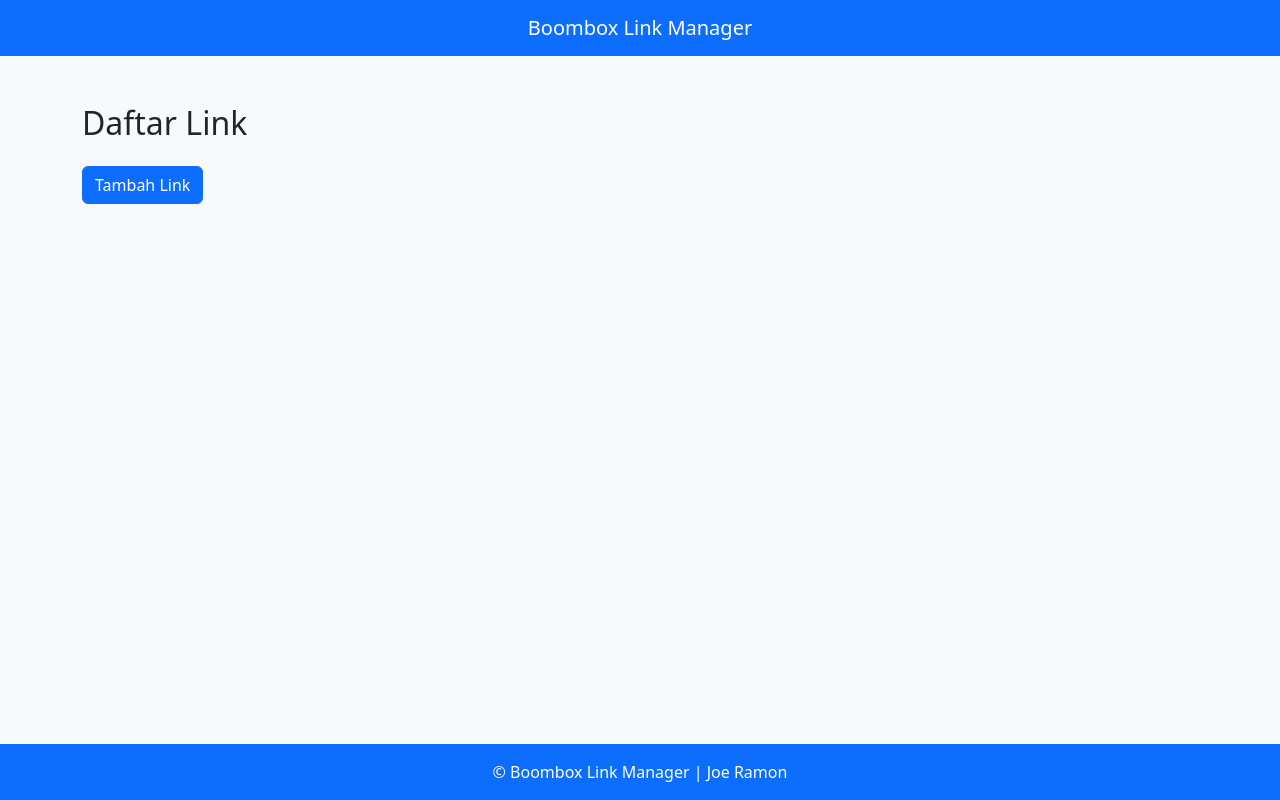
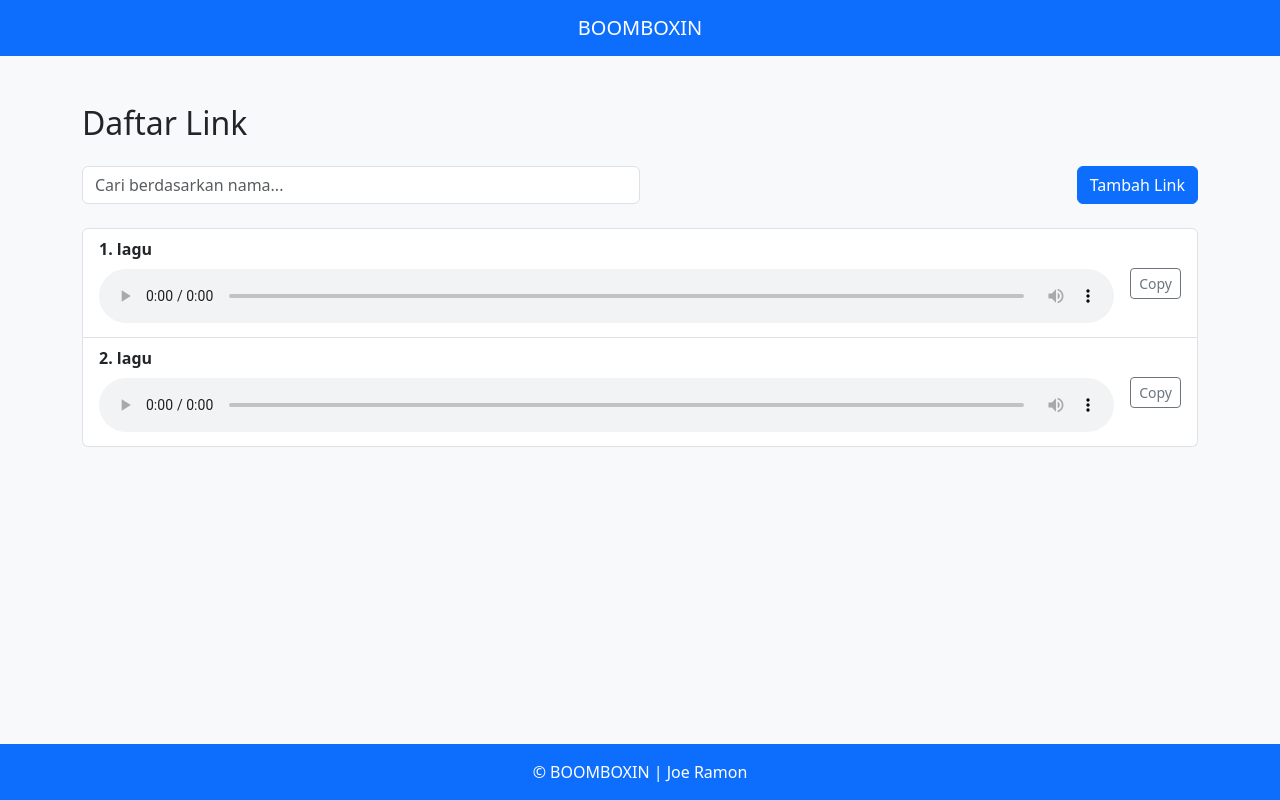
Before and after one commit to rylieo/boomboxaja, a PHP site: page / in a window 1280 px wide. Run offline with PHP 8.4, Linux system fonts and the light colour scheme.

Commit message:
add new fitur

```diff
--- a/add.php
+++ b/add.php
@@ -64,7 +64,7 @@ $showError = isset($_GET['error']) && $_GET['error'] == 1;
         <!-- Header -->
         <nav class="navbar navbar-expand-lg navbar-dark bg-primary sticky-header">
             <div class="container justify-content-center">
-                <span class="navbar-brand mx-auto text-center w-100">Boombox Link Manager</span>
+                <span class="navbar-brand mx-auto text-center w-100">BOOMBOXIN</span>
             </div>
         </nav>
 
@@ -96,7 +96,7 @@ $showError = isset($_GET['error']) && $_GET['error'] == 1;
 
         <!-- Footer -->
         <footer class="text-center py-3 mt-auto">
-            &copy; Boombox Link Manager | Joe Ramon
+            &copy; BOOMBOXIN | Joe Ramon
         </footer>
     </div>
 
--- a/index.php
+++ b/index.php
@@ -3,11 +3,11 @@ $links = file_exists('links.json') ? json_decode(file_get_contents('links.json')
 $showSuccessAlert = isset($_GET['success']) && $_GET['success'] == 1;
 ?>
 <!DOCTYPE html>
-<html>
+<html lang="id">
 
 <head>
-    <title>Daftar Link</title>
     <meta charset="UTF-8">
+    <title>Boombox Link Manager</title>
     <link href="https://cdn.jsdelivr.net/npm/bootstrap@5.3.0/dist/css/bootstrap.min.css" rel="stylesheet">
     <style>
         body,
@@ -41,12 +41,22 @@ $showSuccessAlert = isset($_GET['success']) && $_GET['success'] == 1;
             justify-content: space-between;
             align-items: center;
             gap: 1rem;
+            flex-wrap: wrap;
+        }
+
+        .audio-player {
+            margin-top: 0.5rem;
+            width: 100%;
         }
 
         @media (max-width: 576px) {
             .link-row {
                 flex-direction: column;
                 align-items: flex-start;
+            }
+
+            .audio-player {
+                width: 100%;
             }
         }
 
@@ -59,14 +69,14 @@ $showSuccessAlert = isset($_GET['success']) && $_GET['success'] == 1;
 <body class="bg-light">
     <div class="wrapper">
 
-        <!-- Header -->
+        <!-- Navbar -->
         <nav class="navbar navbar-expand-lg navbar-dark bg-primary sticky-header">
             <div class="container justify-content-center">
-                <span class="navbar-brand mx-auto text-center w-100">Boombox Link Manager</span>
+                <span class="navbar-brand mx-auto w-100 text-center">BOOMBOXIN</span>
             </div>
         </nav>
 
-        <!-- Alert -->
+        <!-- Alerts -->
         <?php if ($showSuccessAlert): ?>
             <div id="successAlert" class="alert alert-success text-center m-0 rounded-0" role="alert">
                 ✅ Link berhasil ditambahkan!
@@ -79,16 +89,27 @@ $showSuccessAlert = isset($_GET['success']) && $_GET['success'] == 1;
         <!-- Content -->
         <div class="container content pt-5 pb-4">
             <h2 class="mb-4">Daftar Link</h2>
-            <a href="add.php" class="btn btn-primary mb-4">Tambah Link</a>
-            <div class="list-group">
+
+            <!-- Baris tombol tambah dan pencarian -->
+            <div class="d-flex flex-wrap justify-content-between align-items-center mb-4 gap-2">
+                <input type="text" id="searchInput" class="form-control w-50" placeholder="Cari berdasarkan nama...">
+                <a href="add.php" class="btn btn-primary">Tambah Link</a>
+            </div>
+
+            <div class="list-group" id="linkList">
+                <?php $i = 1; ?>
                 <?php foreach ($links as $index => $link): ?>
-                    <div class="list-group-item">
+                    <div class="list-group-item link-item">
                         <div class="link-row">
-                            <div><strong><?= ($index + 1) ?>. <?= strtolower(htmlspecialchars($link['name'])) ?></strong></div>
+                            <div class="flex-grow-1">
+                                <strong class="link-name"><?= $i++ ?>. <?= strtolower(htmlspecialchars($link['name'])) ?></strong>
+                                <audio class="audio-player mt-2" controls>
+                                    <source src="<?= htmlspecialchars($link['url']) ?>" type="audio/mpeg">
+                                    Browser Anda tidak mendukung audio tag.
+                                </audio>
+                            </div>
                             <div>
-                                <button class="btn btn-outline-secondary btn-sm copy-btn" data-url="<?= htmlspecialchars($link['url']) ?>">
-                                    Copy Link
-                                </button>
+                                <button class="btn btn-outline-secondary btn-sm copy-btn" data-url="<?= htmlspecialchars($link['url']) ?>">Copy</button>
                             </div>
                         </div>
                     </div>
@@ -98,33 +119,41 @@ $showSuccessAlert = isset($_GET['success']) && $_GET['success'] == 1;
 
         <!-- Footer -->
         <footer class="text-center py-3 mt-auto">
-            &copy; Boombox Link Manager | Joe Ramon
+            &copy; BOOMBOXIN | Joe Ramon
         </footer>
-
     </div>
 
-    <!-- Script -->
+    <!-- Scripts -->
     <script src="https://cdn.jsdelivr.net/npm/bootstrap@5.3.0/dist/js/bootstrap.bundle.min.js"></script>
     <script>
+        // Copy button
         const alertBox = document.getElementById('copyAlert');
         document.querySelectorAll('.copy-btn').forEach(btn => {
             btn.addEventListener('click', () => {
                 const url = btn.getAttribute('data-url');
                 navigator.clipboard.writeText(url).then(() => {
                     alertBox.style.display = 'block';
-                    setTimeout(() => {
-                        alertBox.style.display = 'none';
-                    }, 2000);
+                    setTimeout(() => alertBox.style.display = 'none', 2000);
                 });
             });
         });
 
+        // Success alert
         const successAlert = document.getElementById('successAlert');
         if (successAlert) {
-            setTimeout(() => {
-                successAlert.style.display = 'none';
-            }, 2000);
+            setTimeout(() => successAlert.style.display = 'none', 2000);
         }
+
+        // Filter/pencarian
+        document.getElementById('searchInput').addEventListener('input', function() {
+            const keyword = this.value.toLowerCase();
+            const items = document.querySelectorAll('.link-item');
+
+            items.forEach(item => {
+                const name = item.querySelector('.link-name').textContent.toLowerCase();
+                item.style.display = name.includes(keyword) ? 'block' : 'none';
+            });
+        });
     </script>
 </body>
 
--- a/links.json
+++ b/links.json
@@ -1,3 +1,10 @@
 [
-
+    {
+        "name": "lagu",
+        "url": "http:\/\/d.top4top.io\/m_3356r7u6g1.mp3"
+    },
+    {
+        "name": "lagu",
+        "url": "http:\/\/d.top4top.io\/m_3356r7u6g1.mp3"
+    }
 ]
```
